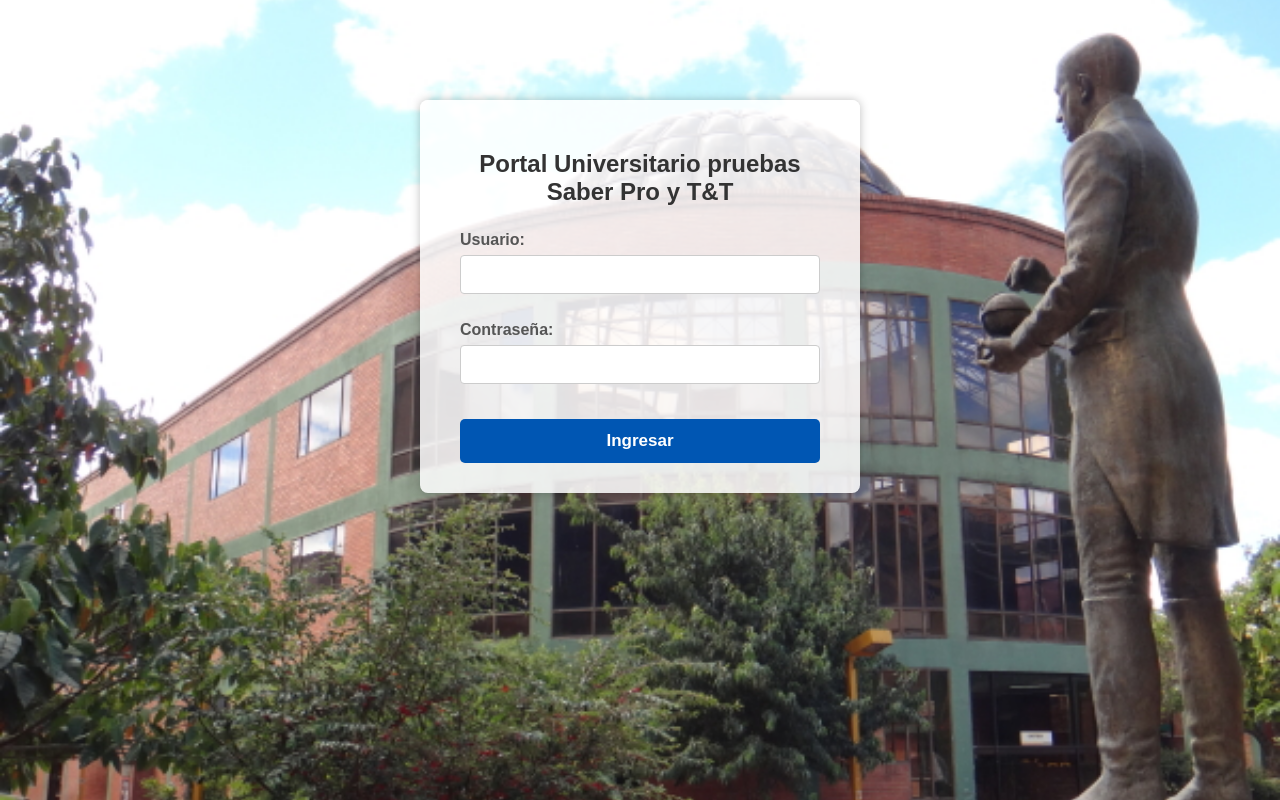
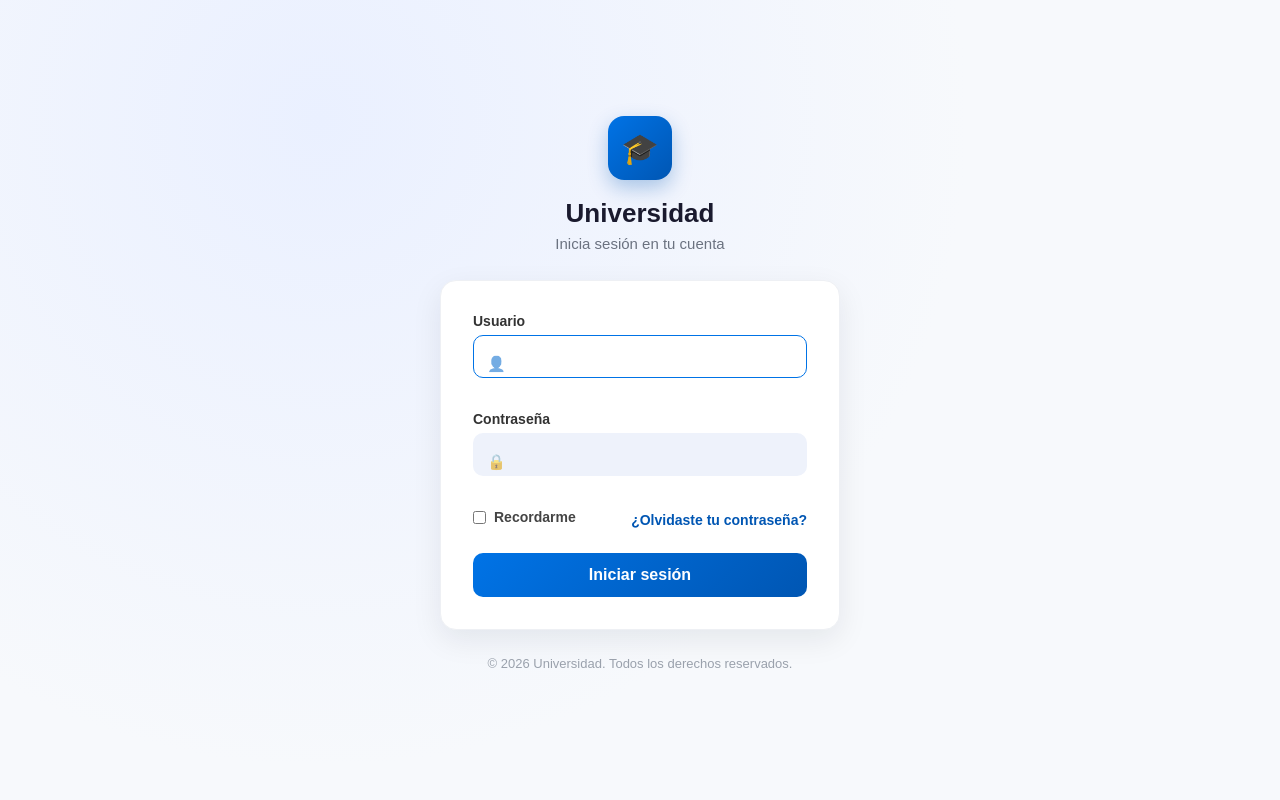
Before and after one commit to kharenlagunna/Universidad, a PHP site: page /login.php in a window 1280 px wide. Run offline with PHP 8.4, Linux system fonts and the light colour scheme.

Commit message:
mejora login + olvidar contrasenia

```diff
--- a/estilos.css
+++ b/estilos.css
@@ -1,69 +1,157 @@
-/* ====== Fondo login ====== */
-body.login-body {
-    background: url('img/fac_tecno.jpg') no-repeat center center fixed;
-    background-size: cover;
+/* ====== Login ====== */
+body.login-page {
     margin: 0;
+    min-height: 100vh;
     font-family: Arial, sans-serif;
+    background: radial-gradient(circle at 25% 15%, #eaf0ff 0%, #f7f9fc 55%);
+    display: flex;
+    align-items: center;
+    justify-content: center;
+    padding: 40px 16px;
+    box-sizing: border-box;
 }
 
-/* Fondo semitransparente para el formulario login */
-.login-container {
-    background-color: rgba(255, 255, 255, 0.85);
-    max-width: 360px;
-    margin: 100px auto;
-    padding: 30px 40px;
-    border-radius: 8px;
-    box-shadow: 0 0 10px rgba(0,0,0,0.25);
-    text-align: center;
+.login-wrap {
+    width: 100%;
+    max-width: 400px;
 }
 
-.login-container h2 {
-    margin-bottom: 25px;
-    font-weight: 700;
-    color: #333;
+.login-brand {
+    text-align: center;
+    margin-bottom: 28px;
 }
 
-.login-container label {
+.login-logo {
+    width: 64px;
+    height: 64px;
+    margin: 0 auto 18px;
+    border-radius: 16px;
+    background: linear-gradient(135deg, #0073e6, #0056b3);
+    display: flex;
+    align-items: center;
+    justify-content: center;
+    font-size: 30px;
+    box-shadow: 0 8px 20px rgba(0, 86, 179, 0.3);
+}
+
+.login-brand h1 {
+    margin: 0 0 6px;
+    font-size: 26px;
+    font-weight: 700;
+    color: #1a1a2e;
+}
+
+.login-tagline {
+    margin: 0;
+    color: #6b7280;
+    font-size: 15px;
+}
+
+.login-card {
+    background-color: #fff;
+    border-radius: 16px;
+    border: 1px solid #eef0f4;
+    box-shadow: 0 10px 30px rgba(15, 23, 42, 0.08);
+    padding: 32px;
+    box-sizing: border-box;
+}
+
+.login-card label {
     display: block;
-    margin: 12px 0 6px 0;
+    margin: 0 0 6px;
     font-weight: 600;
-    color: #555;
+    color: #333;
+    font-size: 14px;
     text-align: left;
 }
 
-.login-container input[type="text"],
-.login-container input[type="password"] {
+.login-card .input-icon {
+    position: relative;
+    margin-bottom: 18px;
+}
+
+.login-card .input-icon-glyph {
+    position: absolute;
+    left: 14px;
+    top: 50%;
+    transform: translateY(-50%);
+    font-size: 15px;
+    opacity: 0.6;
+    pointer-events: none;
+}
+
+.login-card .input-icon input {
     width: 100%;
-    padding: 10px;
-    border: 1.5px solid #ccc;
-    border-radius: 4px;
+    padding: 12px 14px 12px 42px;
+    background-color: #eef2fb;
+    border: 1.5px solid transparent;
+    border-radius: 10px;
     font-size: 15px;
     box-sizing: border-box;
-    transition: border-color 0.3s ease;
+    transition: border-color 0.3s ease, background-color 0.3s ease;
 }
 
-.login-container input[type="text"]:focus,
-.login-container input[type="password"]:focus {
+.login-card .input-icon input:focus {
     border-color: #0073e6;
+    background-color: #fff;
     outline: none;
 }
 
-.login-container .btn {
+.login-row {
+    display: flex;
+    align-items: center;
+    justify-content: space-between;
+    margin-bottom: 22px;
+    flex-wrap: wrap;
+    gap: 8px;
+}
+
+.login-row .remember {
+    display: flex;
+    align-items: center;
+    gap: 8px;
+    font-size: 14px;
+    color: #444;
+    cursor: pointer;
+}
+
+.login-row .remember input {
+    margin: 0;
+}
+
+.login-row .forgot-link {
+    font-size: 14px;
+    color: #0056b3;
+    text-decoration: none;
+    font-weight: 600;
+}
+
+.login-row .forgot-link:hover {
+    text-decoration: underline;
+}
+
+.login-submit {
     width: 100%;
-    padding: 12px;
-    margin-top: 20px;
-    background-color: #0056b3;
+    padding: 13px;
+    background: linear-gradient(135deg, #0073e6, #0056b3);
     border: none;
     color: white;
-    font-size: 17px;
+    font-size: 16px;
     font-weight: 700;
-    border-radius: 5px;
+    border-radius: 10px;
     cursor: pointer;
-    transition: background-color 0.3s ease;
+    transition: opacity 0.3s ease;
 }
 
-.login-container .btn:hover {
-    background-color: #003d80;
+.login-submit:hover {
+    opacity: 0.9;
+}
+
+.login-footer {
+    text-align: center;
+    color: #9aa1ac;
+    font-size: 13px;
+    margin-top: 26px;
 }
 
 .error {
--- a/login.php
+++ b/login.php
@@ -37,7 +37,25 @@ if ($_SERVER["REQUEST_METHOD"] === "POST") {
         $_SESSION['usuario']    = $row['usuario'];
         $_SESSION['rol']        = $row['rol'];
 
-        if ($row['rol'] === 'admin') {
+        // "Recordarme": extiende la cookie de sesión a 30 días en vez de
+        // expirar al cerrar el navegador.
+        if (!empty($_POST['recordar'])) {
+            $params = session_get_cookie_params();
+            setcookie(session_name(), session_id(), [
+                'expires'  => time() + 60 * 60 * 24 * 30,
+                'path'     => $params['path'],
+                'domain'   => $params['domain'],
+                'secure'   => $params['secure'],
+                'httponly' => true,
+                'samesite' => 'Lax',
+            ]);
+        }
+
+        if (empty($row['email'])) {
+            // Sin correo registrado todavía: no podría recuperar su
+            // contraseña más adelante, así que se lo pedimos primero.
+            header("Location: completar_perfil.php");
+        } elseif ($row['rol'] === 'admin') {
             header("Location: dashboard_admin.php");
         } elseif ($row['rol'] === 'visor') {
             header("Location: dashboard_visor.php");
@@ -57,23 +75,45 @@ if ($_SERVER["REQUEST_METHOD"] === "POST") {
     <title>Login - Universidad</title>
     <link rel="stylesheet" href="estilos.css" />
 </head>
-<body class="login-body">
-    <div class="login-container">
-        <h2>Portal Universitario pruebas Saber Pro y T&T</h2>
+<body class="login-page">
+    <div class="login-wrap">
+        <div class="login-brand">
+            <div class="login-logo">🎓</div>
+            <h1>Universidad</h1>
+            <p class="login-tagline">Inicia sesión en tu cuenta</p>
+        </div>
 
-        <?php if (!empty($error)) : ?>
-            <p class="error"><?php echo htmlspecialchars($error); ?></p>
-        <?php endif; ?>
+        <div class="login-card">
+            <?php if (!empty($error)) : ?>
+                <p class="error"><?php echo htmlspecialchars($error); ?></p>
+            <?php endif; ?>
 
-        <form method="post" action="">
-            <label for="usuario">Usuario:</label>
-            <input type="text" id="usuario" name="usuario" required />
+            <form method="post" action="">
+                <label for="usuario">Usuario</label>
+                <div class="input-icon">
+                    <span class="input-icon-glyph">👤</span>
+                    <input type="text" id="usuario" name="usuario" autocomplete="username" required autofocus />
+                </div>
 
-            <label for="contrasena">Contraseña:</label>
-            <input type="password" id="contrasena" name="contrasena" required />
+                <label for="contrasena">Contraseña</label>
+                <div class="input-icon">
+                    <span class="input-icon-glyph">🔒</span>
+                    <input type="password" id="contrasena" name="contrasena" autocomplete="current-password" required />
+                </div>
 
-            <button type="submit" class="btn">Ingresar</button>
-        </form>
+                <div class="login-row">
+                    <label class="remember">
+                        <input type="checkbox" name="recordar" value="1" />
+                        Recordarme
+                    </label>
+                    <a href="recuperar_contrasena.php" class="forgot-link">¿Olvidaste tu contraseña?</a>
+                </div>
+
+                <button type="submit" class="login-submit">Iniciar sesión</button>
+            </form>
+        </div>
+
+        <p class="login-footer">© <?php echo date('Y'); ?> Universidad. Todos los derechos reservados.</p>
     </div>
 </body>
 </html>
```
Also changed, not shown: completar_perfil.php (added, +83 -0 lines), enviar_correo.php (added, +45 -0 lines), mail_config.php (added, +30 -0 lines), recuperar_contrasena.php (added, +84 -0 lines), restablecer_contrasena.php (added, +95 -0 lines), 4 other files.
